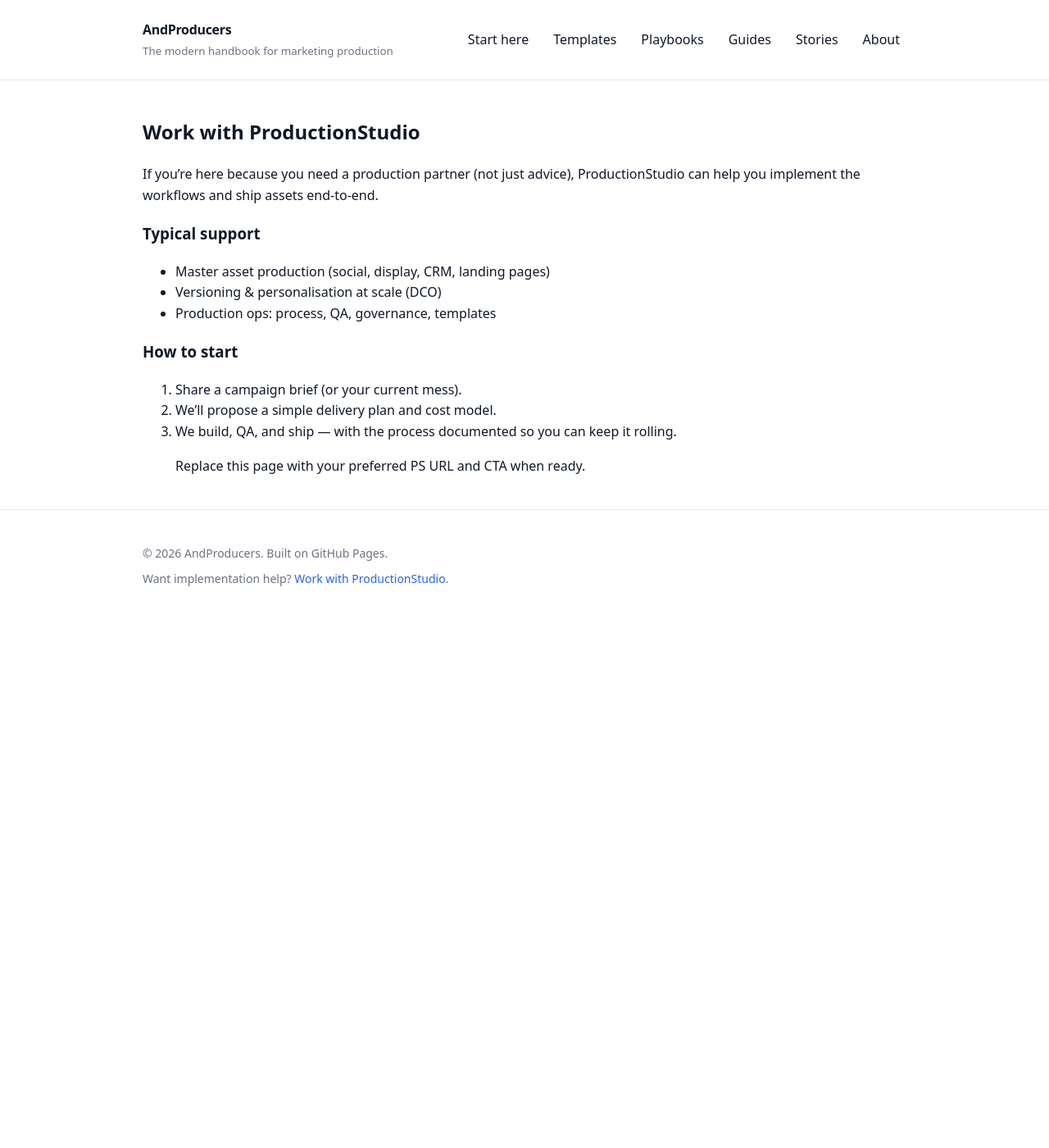
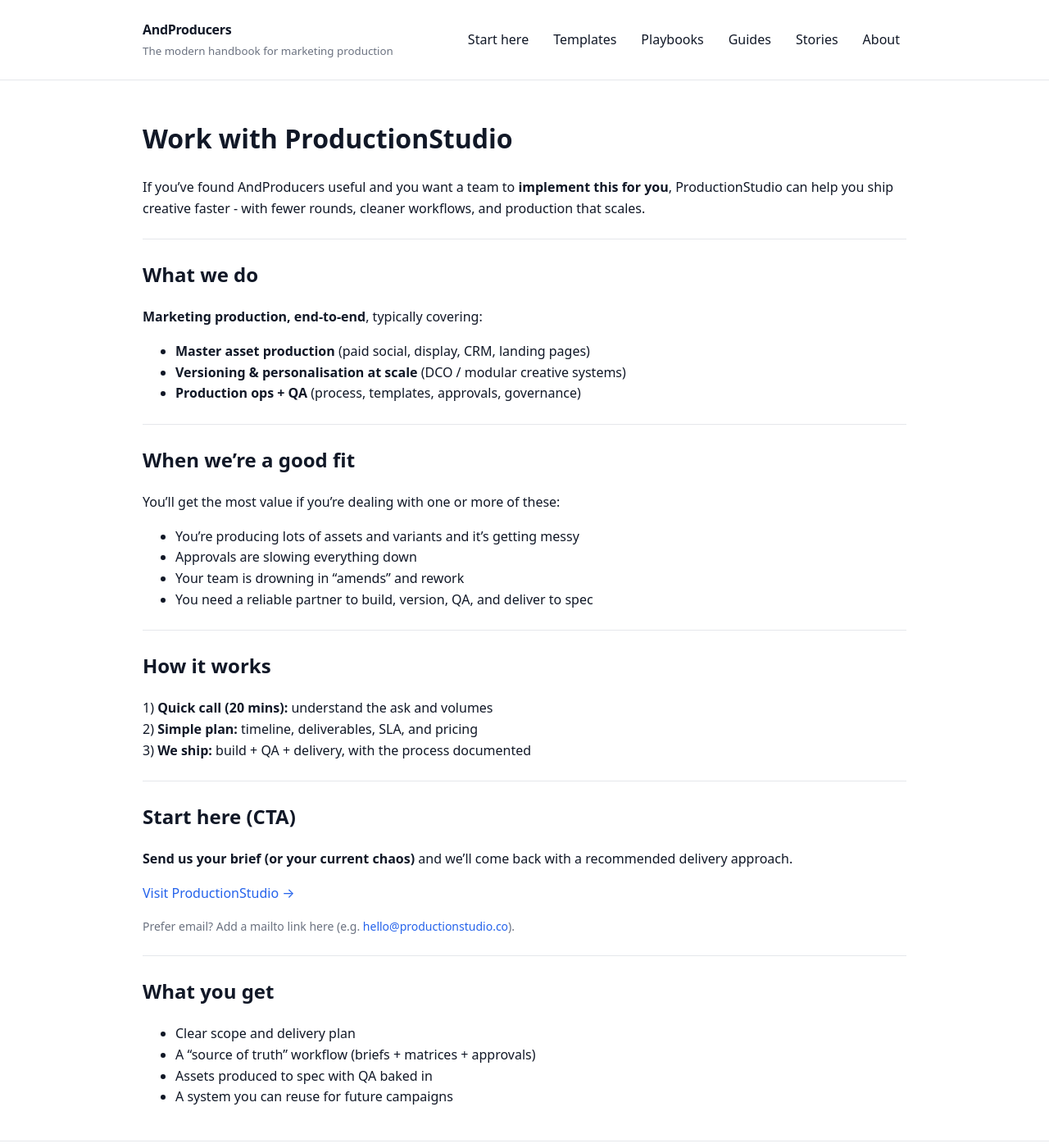
Before and after one commit to stevew-web/andproducers, a Jekyll site: the page built from pages/Work-with-us.md, in a window 1280 px wide and 1400 px high. Shown: the whole window at 82% size. Built offline with Jekyll 4.4.1, drawn with Linux system fonts in a browser that asks for light colours.

Commit message:
Update Work-with-us.md

```diff
--- a/pages/Work-with-us.md
+++ b/pages/Work-with-us.md
@@ -1,21 +1,53 @@
 ---
 title: Work with us
 permalink: /work-with-us/
+---
+
+# Work with ProductionStudio
+
+If you’ve found AndProducers useful and you want a team to **implement this for you**, ProductionStudio can help you ship creative faster - with fewer rounds, cleaner workflows, and production that scales.
 
 ---
 
-## Work with ProductionStudio
+## What we do
+**Marketing production, end-to-end**, typically covering:
 
-If you’re here because you need a production partner (not just advice), ProductionStudio can help you implement the workflows and ship assets end‑to‑end.
+- **Master asset production** (paid social, display, CRM, landing pages)
+- **Versioning & personalisation at scale** (DCO / modular creative systems)
+- **Production ops + QA** (process, templates, approvals, governance)
 
-### Typical support
-- Master asset production (social, display, CRM, landing pages)
-- Versioning & personalisation at scale (DCO)
-- Production ops: process, QA, governance, templates
+---
 
-### How to start
-1. Share a campaign brief (or your current mess).
-2. We’ll propose a simple delivery plan and cost model.
-3. We build, QA, and ship — with the process documented so you can keep it rolling.
+## When we’re a good fit
+You’ll get the most value if you’re dealing with one or more of these:
 
-> Replace this page with your preferred PS URL and CTA when ready.
+- You’re producing lots of assets and variants and it’s getting messy
+- Approvals are slowing everything down
+- Your team is drowning in “amends” and rework
+- You need a reliable partner to build, version, QA, and deliver to spec
+
+---
+
+## How it works
+1) **Quick call (20 mins):** understand the ask and volumes
+2) **Simple plan:** timeline, deliverables, SLA, and pricing
+3) **We ship:** build + QA + delivery, with the process documented
+
+---
+
+## Start here (CTA)
+**Send us your brief (or your current chaos)** and we’ll come back with a recommended delivery approach.
+
+<a href="https://productionstudio.co" class="cta" target="_blank" rel="noopener">Visit ProductionStudio →</a>
+
+<p style="margin-top:10px; color:#6b7280; font-size:14px;">
+Prefer email? Add a mailto link here (e.g. <a href="mailto:hello@productionstudio.co">hello@productionstudio.co</a>).
+</p>
+
+---
+
+## What you get
+- Clear scope and delivery plan
+- A “source of truth” workflow (briefs + matrices + approvals)
+- Assets produced to spec with QA baked in
+- A system you can reuse for future campaigns
```
